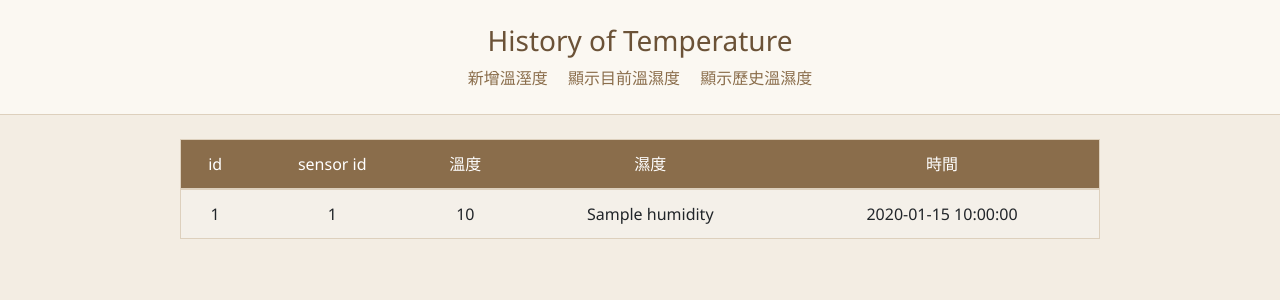
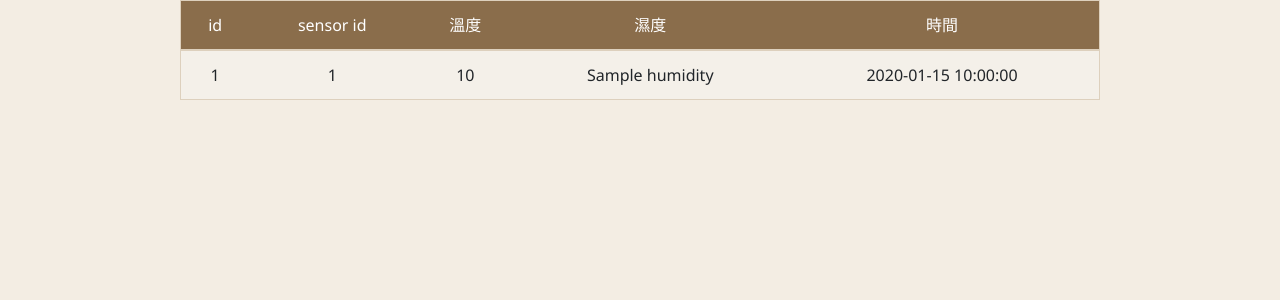
Before and after one commit to Iishvarii/homework5-2, a Django app: template templates/view_history_temperature.html in a window 1280 px wide. Shown: the top 300 px of the page. Run offline with Django 3.2, Linux system fonts and the light colour scheme; the template is opened without the code that fills it: most values are stand-ins (such as "Sample title", 1, 10 or a date in 2020).

Commit message:
9/24 change history template

```diff
--- a/templates/view_history_temperature.html
+++ b/templates/view_history_temperature.html
@@ -9,14 +9,7 @@
     <title>溫溼度歷史</title>
 </head>
 <body>
-    <div class="page-header">
-        <h1>History of Temperature</h1>
-        <div class="page-nav">
-            <a href="{% url 'add_temperature' %}">新增溫溼度</a>
-            <a href="{% url 'show_temperature1' %}">顯示目前溫濕度</a>
-            <a href="{% url 'show_temperature2' %}">顯示歷史溫濕度</a>
-        </div>
-    </div>
+
     <div class="container">
         <div class="row justify-content-center">
             <div class="col-md-10">
```
